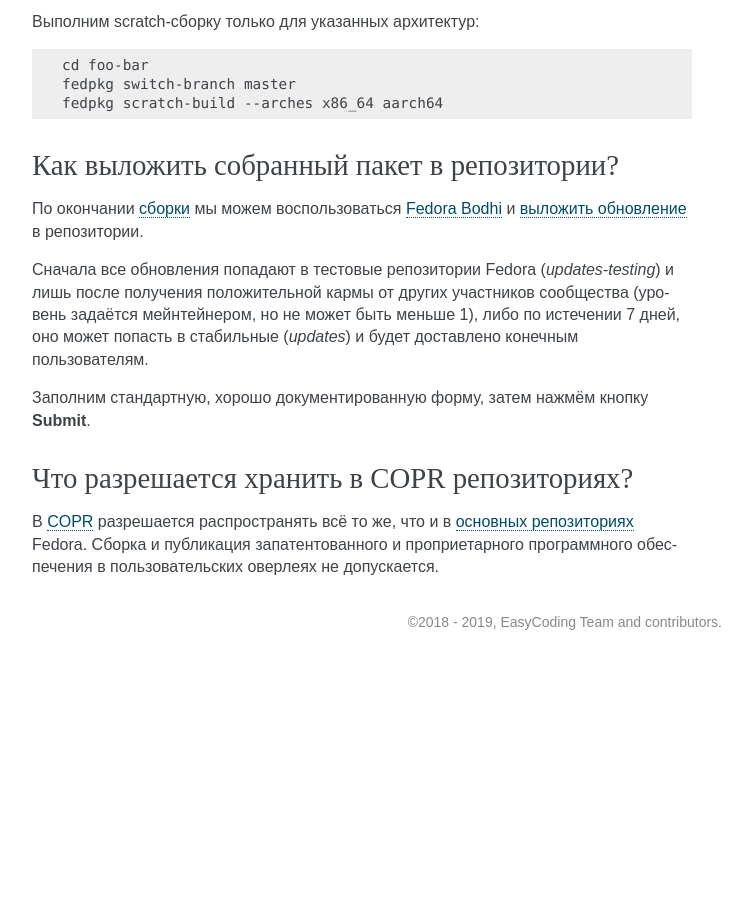
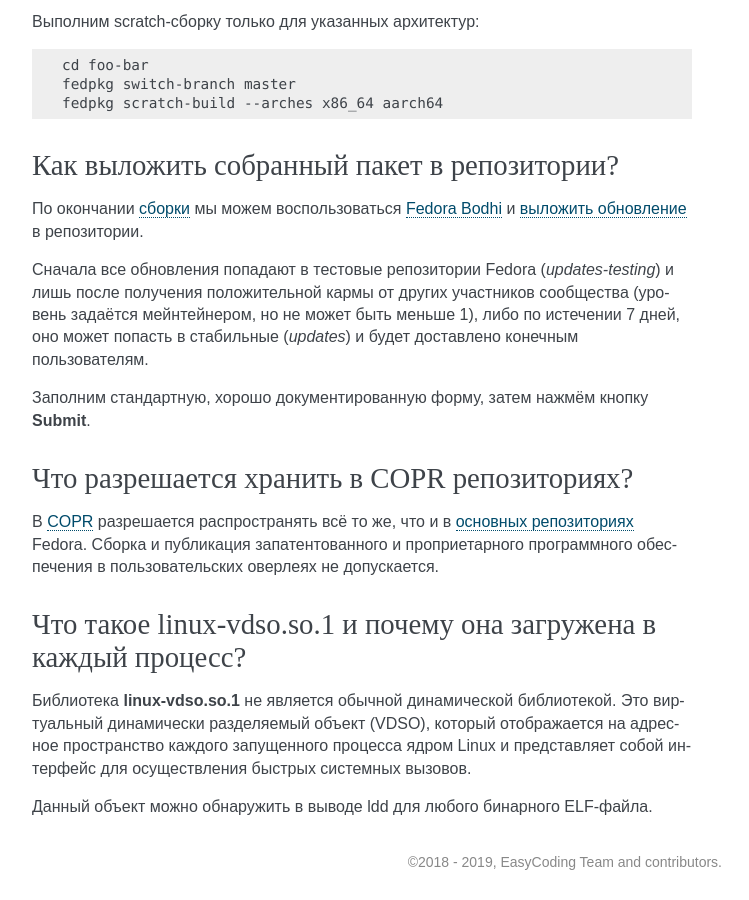
Before and after one commit to RussianFedora/FAQ, a Sphinx documentation site: the page built from source/development.rst, in a window 1280 px wide and 900 px high, scrolled down 19498 px. Shown: the whole window, without its empty margins (388-1137 px from the left). Built offline with Sphinx 7.4.7, drawn with Linux system fonts in a browser that asks for light colours; before the commit the page ends 20158 px from its top, so only the background shows below that; some of the changed text lies outside the part shown.

Commit message:
Added question about linux-vdso.so.1 virtual library.

```diff
--- a/source/development.rst
+++ b/source/development.rst
@@ -1110,3 +1110,13 @@
 ================================================
 
 В :ref:`COPR <copr>` разрешается распространять всё то же, что и в :ref:`основных репозиториях <fedora-licenses>` Fedora. Сборка и публикация запатентованного и проприетарного программного обеспечения в пользовательских оверлеях не допускается.
+
+.. index:: shared library, vdso, so
+.. _linux-vdso:
+
+Что такое linux-vdso.so.1 и почему она загружена в каждый процесс?
+=====================================================================
+
+Библиотека **linux-vdso.so.1** не является обычной динамической библиотекой. Это виртуальный динамически разделяемый объект (VDSO), который отображается на адресное пространство каждого запущенного процесса ядром Linux и представляет собой интерфейс для осуществления быстрых системных вызовов.
+
+Данный объект можно обнаружить в выводе ldd для любого бинарного ELF-файла.
```
